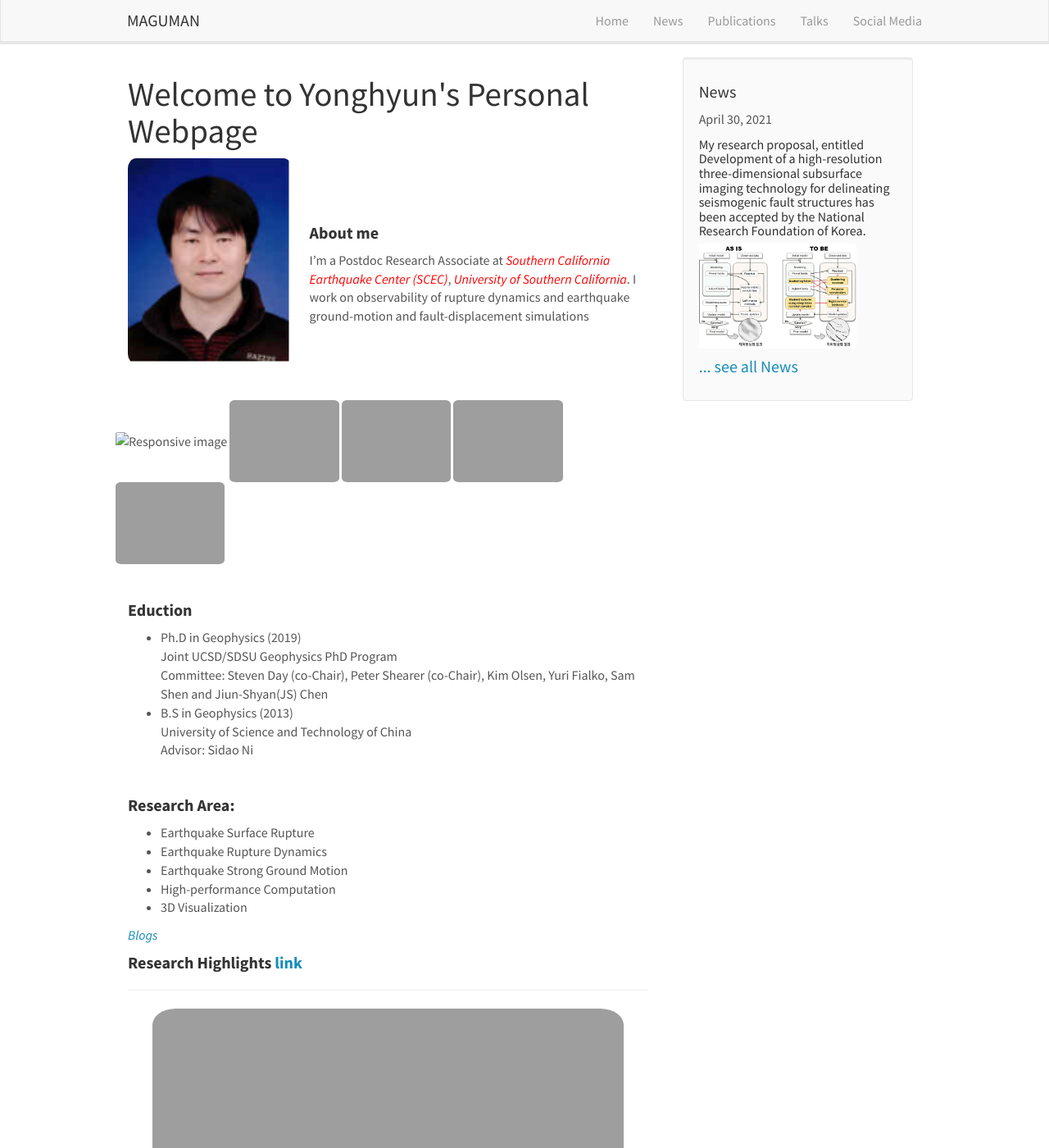
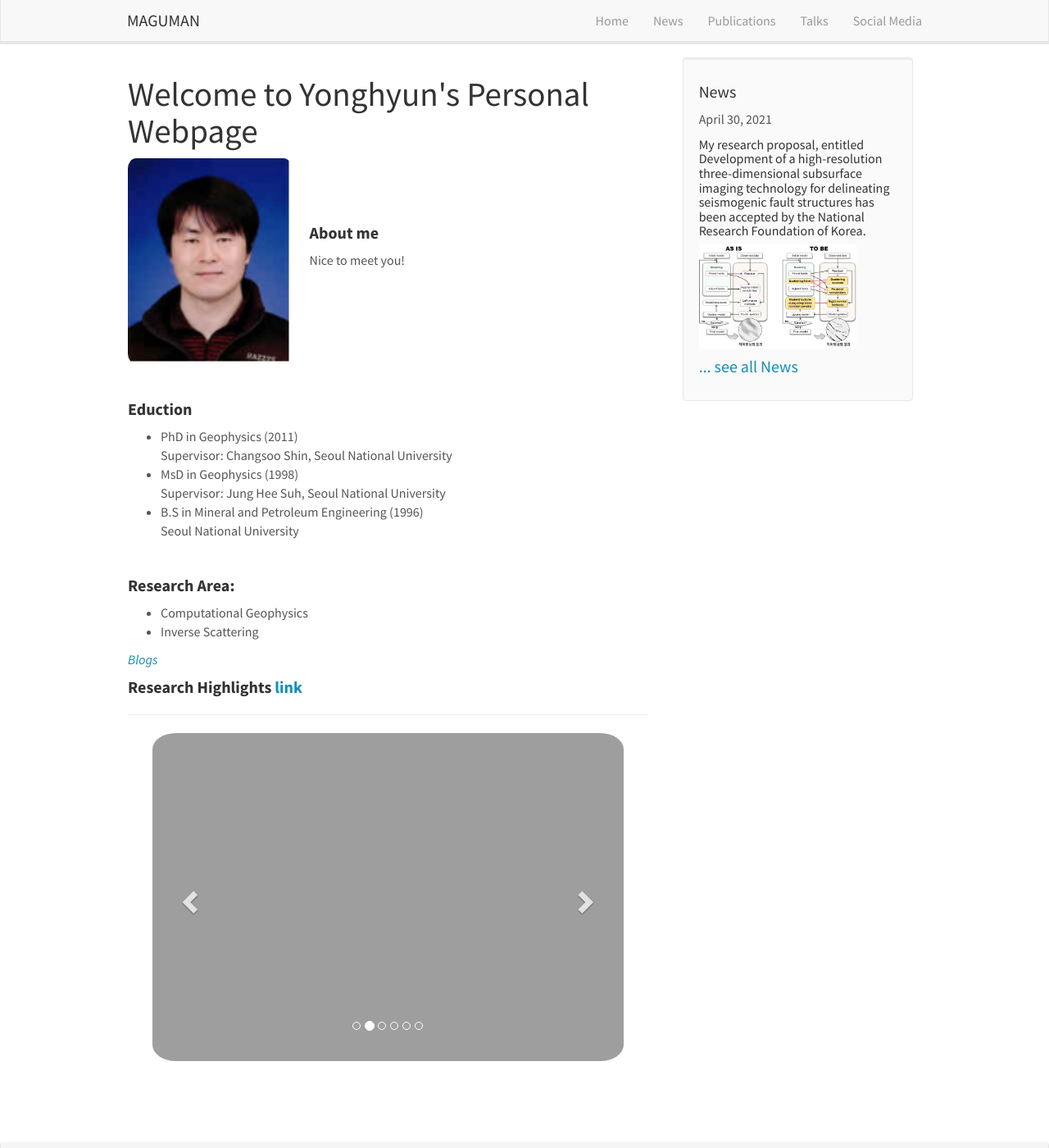
Before and after one commit to maguman/maguman.github.io, a Jekyll site: the page built from _pages/home.md, in a window 1280 px wide and 1400 px high. Shown: the whole window at 82% size. Built offline with Jekyll 4.4.1, drawn with Linux system fonts in a browser that asks for light colours; nearby versions of some CDN libraries.

Commit message:
Update home.md

```diff
--- a/_pages/home.md
+++ b/_pages/home.md
@@ -21,7 +21,7 @@ permalink: /
 
 #### **About me**
 
-I'm a Postdoc Research Associate at [<span style="color:red">*Southern California Earthquake Center (SCEC)*</span>](https://www.scec.org), [<span style="color:red">*University of Southern California*</span>](https://www.usc.edu). I work on observability of rupture dynamics and earthquake ground-motion and fault-displacement simulations
+Nice to meet you!
   </div>
 </div>
 
@@ -30,40 +30,21 @@ I'm a Postdoc Research Associate at [<span style="color:red">*Southern Californi
 <br>
 
 
-<!-- <br/>
-![]({{ site.url }}{{ site.baseurl }}/images/portrait.png){: style="width: 200px; float: center; border: 100px"}
-<br/>
-<br/> -->
-<div class="row">
-<div class="col-md-15">
-<img src="{{ site.url }}{{ site.baseurl }}/images/logopic/scec.png" class="img-rounded" alt="Responsive image" style="height: 100px">
-<img src="{{ site.url }}{{ site.baseurl }}/images/logopic/usc.jpg" class="img-rounded" alt="Responsive image" style="height: 100px">
-<img src="{{ site.url }}{{ site.baseurl }}/images/logopic/scripps.png" class="img-rounded" alt="Responsive image" style="height: 100px">
-<img src="{{ site.url }}{{ site.baseurl }}/images/logopic/ucsd.png" class="img-rounded" alt="Responsive image" style="height: 100px">
-<img src="{{ site.url }}{{ site.baseurl }}/images/logopic/sdsu.png" class="img-rounded" alt="Responsive image" style="height: 100px">
-</div>
-</div>
-
-<br>
 
 #### **Eduction**
-* Ph.D in Geophysics (2019)<br/>
-    Joint UCSD/SDSU Geophysics PhD Program<br/>
-    Committee: Steven Day (co-Chair), Peter Shearer (co-Chair), Kim Olsen, Yuri Fialko, Sam Shen and Jiun-Shyan(JS) Chen<br/>
-* B.S in Geophysics (2013)<br/>
-    University of Science and Technology of China <br/>
-    Advisor: Sidao Ni<br/>
-
+* PhD in Geophysics (2011)<br/>
+    Supervisor: Changsoo Shin, Seoul National University<br/>
+* MsD in Geophysics (1998)<br/>
+    Supervisor: Jung Hee Suh, Seoul National University<br/>
+* B.S in Mineral and Petroleum Engineering (1996)<br/>
+    Seoul National University <br/>
 
 
 <br>
 
 #### **Research Area:**
-* Earthquake Surface Rupture
-* Earthquake Rupture Dynamics
-* Earthquake Strong Ground Motion
-* High-performance Computation
-* 3D Visualization
+* Computational Geophysics
+* Inverse Scattering
 
 
 <!-- ### **Blogs** -->
```
